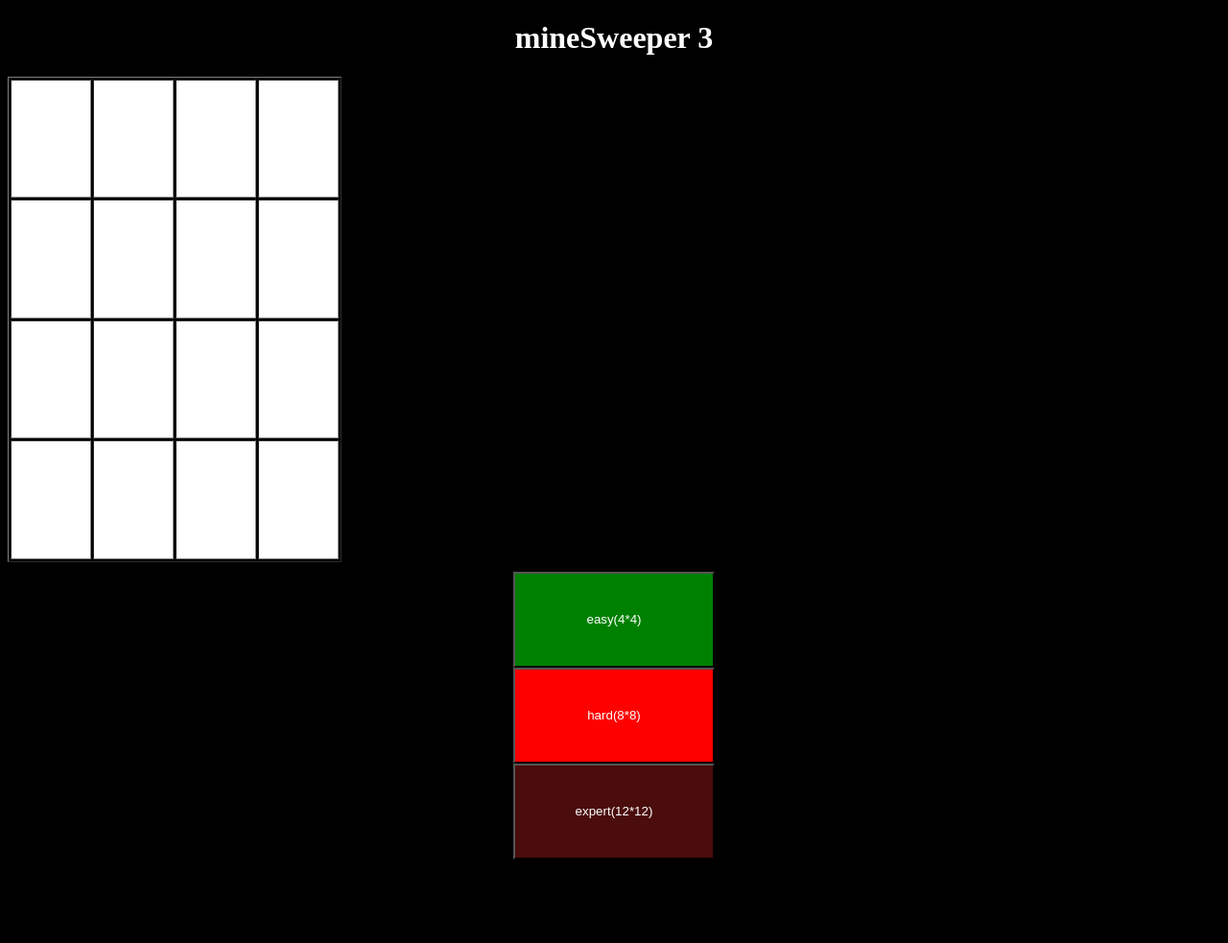
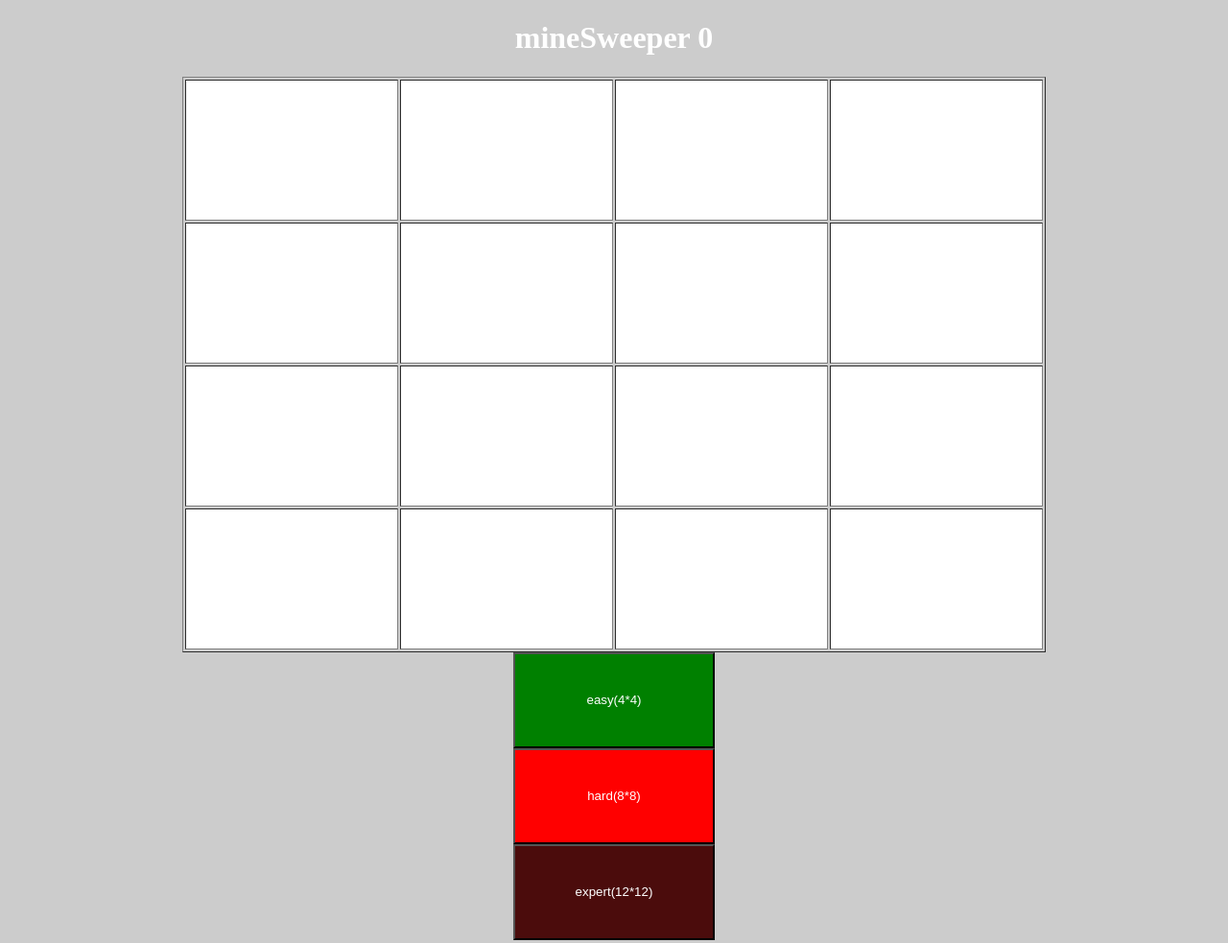
Before and after one commit to cayuval/minesSweeper, a plain HTML site: page index.html in a window 1280 px wide. Shown: the whole page at 96% size. Before the commit the page ends 904 px from the top, so only its background shows below. Drawn offline with Linux system fonts and the light colour scheme.

Commit message:
final update(?)

```diff
--- a/css/main.css
+++ b/css/main.css
@@ -1,6 +1,6 @@
 
 body{
-    background-color: black;
+    background-color: #cccccc;
 }
 
 
@@ -9,14 +9,13 @@ h1{
     text-align: center;
 }
 
-.divoftable{
-    display: block;
-    margin: 10px auto;
+table{
+    margin: auto;
+    width: 900px;
+    height: 600px;
 }
 
-tbody{
-    margin: auto;
-}
+
 
 .board{
     width: 500px;
--- a/js/game.js
+++ b/js/game.js
@@ -24,25 +24,31 @@ var intervalIdTime;
 function easyLevel() {
     gLevel.SIZE = 4
     gLevel.MINES = 2
+    clearInterval(intervalIdTime)
+    time = 0
     initGames()
 }
 function hardLevel() {
     gLevel.SIZE = 8
     gLevel.MINES = 12
+    clearInterval(intervalIdTime)
+    time = 0
     initGames()
 }
 function expertLevel() {
     gLevel.SIZE = 12
     gLevel.MINES = 30
+    clearInterval(intervalIdTime)
+    time = 0
     initGames()
 }
 
 function initGames() {
     gGame.shownCount = 0
     gGame.isOn = true
+    clearInterval(intervalIdTime)
     time = 0
     elTimer.innerText = 0
-    intervalIdTime = setInterval(startCounter,1500)
     gBoard = buildBoard();
     placeCells(gBoard)
     placeBomb(gBoard, gLevel.MINES)
@@ -56,10 +62,6 @@ function initGames() {
 }
 
 
-function startCounter(){
-    time++
-    elTimer.innerText = time
-}
 
 function buildBoard() {
     var mat = []
@@ -90,28 +92,7 @@ function placeCells(board) {
     return board
 }
 
-// function placeBomb(board,MINES) {
-//     if(MINES===2){
-//     var randomNum = getRandomInt(0, board.length - 1)
-//     console.log(randomNum);
-//     for (var i = 0; i < board.length; i++) {
-//         for (var j = 0; j < board[0].length; j++) {
-//             // console.log('hi');
-//             console.log();
-//             board[randomNum][2].isMine = true
-//             board[1][randomNum].isMine = true
-//             // console.log(board[2][3]);
-//         }
-//     }
-//     return board
-// }
-// if(MINES===12){
 
-// }
-// if(MINES===30){
-
-// }
-// }
 
 function placeBomb(board, MINES) {
     for (var x = 0; x < MINES;) {
@@ -204,17 +185,19 @@ function reveal(elCell, i, j) {
 
             if (elCell.classList.contains('mine') || elCell.classList.contains('minemarked')) {
                 gGame.shownCount++
+                // if(gGame.shownCount===1){intervalIdTime =  setInterval(startCounter,1000)}
                 console.log(gGame.shownCount);
                 gBoard[i][j].isShown = true
                 gBoard = showMines(gBoard)
                 renderBoard(gBoard)
-                clearInterval(intervalIdTime)
                 time = 0
                 // elTimer.innerText = 0
                 gameOver()
+                clearInterval(intervalIdTime)
                 gGame.isOn = false
             } else {
                 gGame.shownCount++
+                if (gGame.shownCount === 1) { intervalIdTime = setInterval(startCounter, 1000) }
                 gBoard[i][j].isShown = true
                 if (gBoard[i][j].minesAroundCount === 0 && gBoard[i][j].isMine === false) {
                     gBoard = setNegsShow(gBoard, i, j)
@@ -222,7 +205,6 @@ function reveal(elCell, i, j) {
                 renderBoard(gBoard)
                 // console.log(gBoard[i][j]);
                 if (isGameOver()) {
-                    clearInterval(intervalIdTime)
                     time = 0
                     // elTimer.innerText = 0
                     var elModal = document.querySelector(".victory")
@@ -251,7 +233,6 @@ function cellMarked(elCell, i, j) {
         console.log(currCell);
     }
     if (isGameOver()) {
-        clearInterval(intervalIdTime)
         time = 0
         // elTimer.innerText = 0
         var elModal = document.querySelector(".victory")
@@ -260,6 +241,10 @@ function cellMarked(elCell, i, j) {
     }
 }
 
+function startCounter() {
+    time++
+    elTimer.innerText = time
+}
 
 function gameOver() {
     var elModal = document.querySelector(".gameover")
```
Also changed, not shown: img/MINES.png (added).
